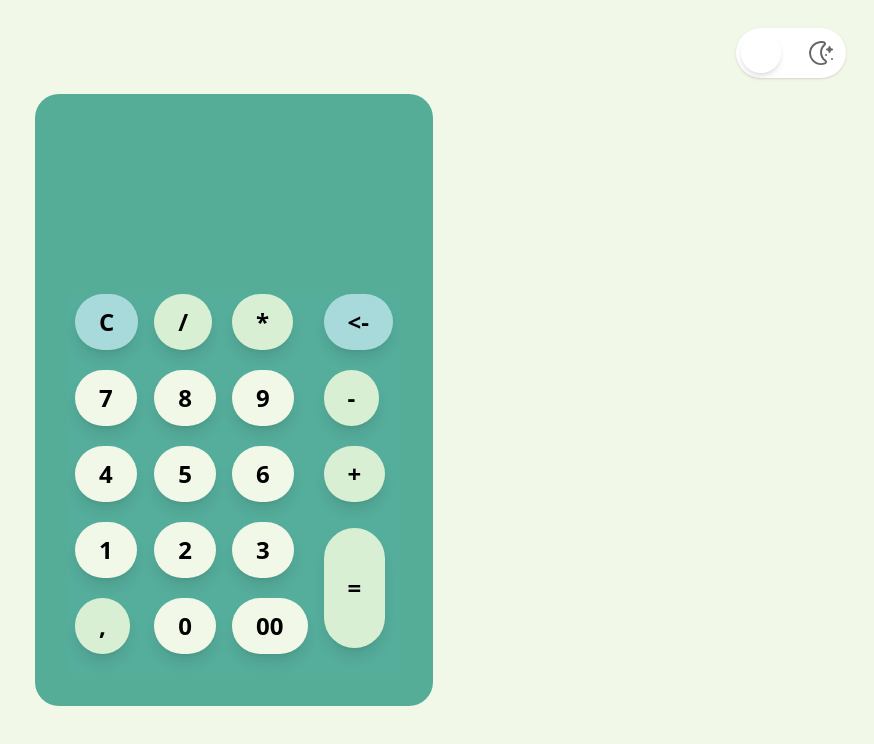
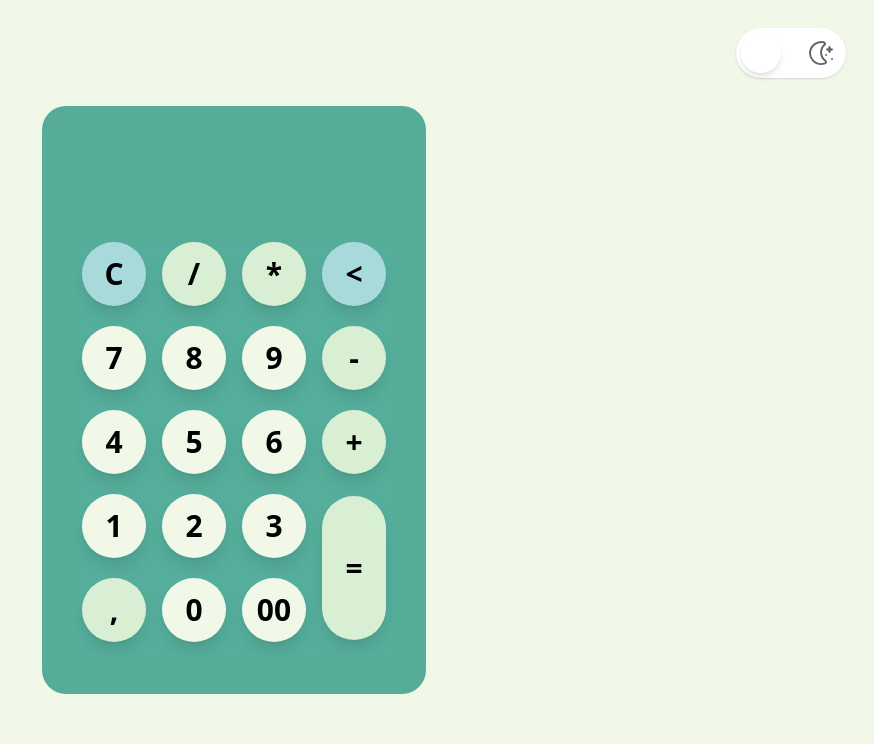
Before and after one commit to evafrola/PracticaCalculadora, a website: page index.html in a window 1280 px wide. Shown: the whole page, without its empty margins (406-1280 px from the left). Drawn offline with Linux system fonts and the light colour scheme.

Commit message:
Modificacion en el diseño

```diff
--- a/index.html
+++ b/index.html
@@ -20,38 +20,47 @@
         </label>
         <div class="relative h-auto w-auto p-8 bg-[#55AD98] rounded-3xl">
             <div>
-                <div class="flex items-end my-5 w-auto h-32 font-bold text-black" id="display"></div>
+                <div class="flex justify-end items-end text-4xl my-5 w-auto h-16 font-bold text-black" id="display"></div>
             </div>
-            <div class="">
-                <table class="bg-[#55AD9B]">
-                    <tr class="">
-                        <td><button class="mb-5 mx-2 bg-[#A8DADC] hover:bg-[#457B9D] font-semibold py-3 px-6 rounded-full shadow-lg transform hover:scale-105 transition duration-300 ease-in-out text-2xl" id="limpiar">C</button></td>
-                        <td><button class="mb-5 mx-2 bg-[#D8EFD3] hover:bg-[#95D2B3] font-semibold py-3 px-6 rounded-full shadow-lg transform hover:scale-105 transition duration-300 ease-in-out text-2xl" id="/">/</button></td>
-                        <td><button class="mb-5 mx-2 bg-[#D8EFD3] hover:bg-[#95D2B3] font-semibold py-3 px-6 rounded-full shadow-lg transform hover:scale-105 transition duration-300 ease-in-out text-2xl" id="*">*</button></td>
-                        <td><button class="mb-5 mx-2 bg-[#A8DADC] hover:bg-[#457B9D] font-semibold py-3 px-6 rounded-full shadow-lg transform hover:scale-105 transition duration-300 ease-in-out text-2xl" id="borrar"><-</button></td>
+            <div>
+                <table class="bg-[#55AD9B] text-center">
+                    <!-- Primera fila de la calculadora -->
+                    <tr>
+                        <td><button class="h-16 w-16 mb-5 mx-2 bg-[#A8DADC] hover:bg-[#457B9D] font-semibold rounded-full shadow-lg transform hover:scale-105 transition duration-300 ease-in-out text-3xl" id="limpiar">C</button></td>
+                        <td><button class="h-16 w-16 mb-5 mx-2 bg-[#D8EFD3] hover:bg-[#95D2B3] font-semibold rounded-full shadow-lg transform hover:scale-105 transition duration-300 ease-in-out text-3xl" id="/">/</button></td>
+                        <td><button class="h-16 w-16 mb-5 mx-2 bg-[#D8EFD3] hover:bg-[#95D2B3] font-semibold rounded-full shadow-lg transform hover:scale-105 transition duration-300 ease-in-out text-3xl" id="*">*</button></td>
+                        <td><button class="h-16 w-16 mb-5 mx-2 bg-[#A8DADC] hover:bg-[#457B9D] font-semibold rounded-full shadow-lg transform hover:scale-105 transition duration-300 ease-in-out text-3xl" id="borrar"><</button></td>
                     </tr>
-                    <tr class="">
-                        <td><button class="mb-5 mx-2 bg-[#F1F8E8] hover:bg-[#AAB99A] font-semibold py-3 px-6 rounded-full shadow-lg transform hover:scale-105 transition duration-300 ease-in-out text-2xl" id="7">7</button></td>
-                        <td><button class="mb-5 mx-2 bg-[#F1F8E8] hover:bg-[#AAB99A] font-semibold py-3 px-6 rounded-full shadow-lg transform hover:scale-105 transition duration-300 ease-in-out text-2xl" id="8">8</button></td>
-                        <td><button class="mb-5 mx-2 bg-[#F1F8E8] hover:bg-[#AAB99A] font-semibold py-3 px-6 rounded-full shadow-lg transform hover:scale-105 transition duration-300 ease-in-out text-2xl" id="9">9</button></td>
-                        <td><button class="mb-5 mx-2 bg-[#D8EFD3] hover:bg-[#95D2B3] font-semibold py-3 px-6 rounded-full shadow-lg transform hover:scale-105 transition duration-300 ease-in-out text-2xl" id="-">-</button></td>
+
+                    <!-- Segunda fila de la calculadora -->
+                    <tr>
+                        <td><button class="h-16 w-16 mb-5 mx-2 bg-[#F1F8E8] hover:bg-[#AAB99A] font-semibold rounded-full shadow-lg transform hover:scale-105 transition duration-300 ease-in-out text-3xl" id="7">7</button></td>
+                        <td><button class="h-16 w-16 mb-5 mx-2 bg-[#F1F8E8] hover:bg-[#AAB99A] font-semibold rounded-full shadow-lg transform hover:scale-105 transition duration-300 ease-in-out text-3xl" id="8">8</button></td>
+                        <td><button class="h-16 w-16 mb-5 mx-2 bg-[#F1F8E8] hover:bg-[#AAB99A] font-semibold rounded-full shadow-lg transform hover:scale-105 transition duration-300 ease-in-out text-3xl" id="9">9</button></td>
+                        <td><button class="h-16 w-16 mb-5 mx-2 bg-[#D8EFD3] hover:bg-[#95D2B3] font-semibold rounded-full shadow-lg transform hover:scale-105 transition duration-300 ease-in-out text-3xl" id="-">-</button></td>
                     </tr>
+
+                    <!-- Tercera fila de la calculadora -->
                     <tr>
-                        <td><button class="mb-5 mx-2 bg-[#F1F8E8] hover:bg-[#AAB99A] font-semibold py-3 px-6 rounded-full shadow-lg transform hover:scale-105 transition duration-300 ease-in-out text-2xl" id="4">4</button></td>
-                        <td><button class="mb-5 mx-2 bg-[#F1F8E8] hover:bg-[#AAB99A] font-semibold py-3 px-6 rounded-full shadow-lg transform hover:scale-105 transition duration-300 ease-in-out text-2xl" id="5">5</button></td>
-                        <td><button class="mb-5 mx-2 bg-[#F1F8E8] hover:bg-[#AAB99A] font-semibold py-3 px-6 rounded-full shadow-lg transform hover:scale-105 transition duration-300 ease-in-out text-2xl" id="6">6</button></td>
-                        <td><button class="mb-5 mx-2 bg-[#D8EFD3] hover:bg-[#95D2B3] font-semibold py-3 px-6 rounded-full shadow-lg transform hover:scale-105 transition duration-300 ease-in-out text-2xl" id="+">+</button></td>
+                        <td><button class="h-16 w-16 mb-5 mx-2 bg-[#F1F8E8] hover:bg-[#AAB99A] font-semibold rounded-full shadow-lg transform hover:scale-105 transition duration-300 ease-in-out text-3xl" id="4">4</button></td>
+                        <td><button class="h-16 w-16 mb-5 mx-2 bg-[#F1F8E8] hover:bg-[#AAB99A] font-semibold rounded-full shadow-lg transform hover:scale-105 transition duration-300 ease-in-out text-3xl" id="5">5</button></td>
+                        <td><button class="h-16 w-16 mb-5 mx-2 bg-[#F1F8E8] hover:bg-[#AAB99A] font-semibold rounded-full shadow-lg transform hover:scale-105 transition duration-300 ease-in-out text-3xl" id="6">6</button></td>
+                        <td><button class="h-16 w-16 mb-5 mx-2 bg-[#D8EFD3] hover:bg-[#95D2B3] font-semibold rounded-full shadow-lg transform hover:scale-105 transition duration-300 ease-in-out text-3xl" id="+">+</button></td>
                     </tr>
+
+                    <!-- Cuarta fila de la calculadora -->
                     <tr>
-                        <td><button class="mb-5 mx-2 bg-[#F1F8E8] hover:bg-[#AAB99A] font-semibold py-3 px-6 rounded-full shadow-lg transform hover:scale-105 transition duration-300 ease-in-out text-2xl" id="1">1</button></td>
-                        <td><button class="mb-5 mx-2 bg-[#F1F8E8] hover:bg-[#AAB99A] font-semibold py-3 px-6 rounded-full shadow-lg transform hover:scale-105 transition duration-300 ease-in-out text-2xl" id="2">2</button></td>
-                        <td><button class="mb-5 mx-2 bg-[#F1F8E8] hover:bg-[#AAB99A] font-semibold py-3 px-6 rounded-full shadow-lg transform hover:scale-105 transition duration-300 ease-in-out text-2xl" id="3">3</button></td>
-                        <td rowspan="2"><button class="mb-5 mx-2 bg-[#D8EFD3] hover:bg-[#95D2B3] font-semibold py-11 px-6 rounded-full shadow-lg transform hover:scale-105 transition duration-300 ease-in-out text-2xl" id="igual">=</button></td>
+                        <td><button class="h-16 w-16 mb-5 mx-2 bg-[#F1F8E8] hover:bg-[#AAB99A] font-semibold rounded-full shadow-lg transform hover:scale-105 transition duration-300 ease-in-out text-3xl" id="1">1</button></td>
+                        <td><button class="h-16 w-16 mb-5 mx-2 bg-[#F1F8E8] hover:bg-[#AAB99A] font-semibold rounded-full shadow-lg transform hover:scale-105 transition duration-300 ease-in-out text-3xl" id="2">2</button></td>
+                        <td><button class="h-16 w-16 mb-5 mx-2 bg-[#F1F8E8] hover:bg-[#AAB99A] font-semibold rounded-full shadow-lg transform hover:scale-105 transition duration-300 ease-in-out text-3xl" id="3">3</button></td>
+                        <td rowspan="2"><button class="h-36 w-16 mb-5 mx-2 bg-[#D8EFD3] hover:bg-[#95D2B3] font-semibold rounded-full shadow-lg transform hover:scale-105 transition duration-300 ease-in-out text-3xl" id="igual">=</button></td>
                     </tr>
+
+                    <!-- Ultima fila de la calculadora -->
                     <tr>
-                        <td><button class="mb-5 mx-2 bg-[#D8EFD3] hover:bg-[#95D2B3] font-semibold py-3 px-6 rounded-full shadow-lg transform hover:scale-105 transition duration-300 ease-in-out text-2xl" id=",">,</button></td>
-                        <td><button class="mb-5 mx-2 bg-[#F1F8E8] hover:bg-[#AAB99A] font-semibold py-3 px-6 rounded-full shadow-lg transform hover:scale-105 transition duration-300 ease-in-out text-2xl" id="0">0</button></td>
-                        <td><button class="mb-5 mx-2 bg-[#F1F8E8] hover:bg-[#AAB99A] font-semibold py-3 px-6 rounded-full shadow-lg transform hover:scale-105 transition duration-300 ease-in-out text-2xl" id="00">00</button></td>
+                        <td><button class="h-16 w-16 mb-5 mx-2 bg-[#D8EFD3] hover:bg-[#95D2B3] font-semibold rounded-full shadow-lg transform hover:scale-105 transition duration-300 ease-in-out text-3xl" id=",">,</button></td>
+                        <td><button class="h-16 w-16 mb-5 mx-2 bg-[#F1F8E8] hover:bg-[#AAB99A] font-semibold rounded-full shadow-lg transform hover:scale-105 transition duration-300 ease-in-out text-3xl" id="0">0</button></td>
+                        <td><button class="h-16 w-16 mb-5 mx-2 bg-[#F1F8E8] hover:bg-[#AAB99A] font-semibold rounded-full shadow-lg transform hover:scale-105 transition duration-300 ease-in-out text-3xl" id="00">00</button></td>
                     </tr>
                 </table>
             </div>
```
Also changed, not shown: css/output.css.
